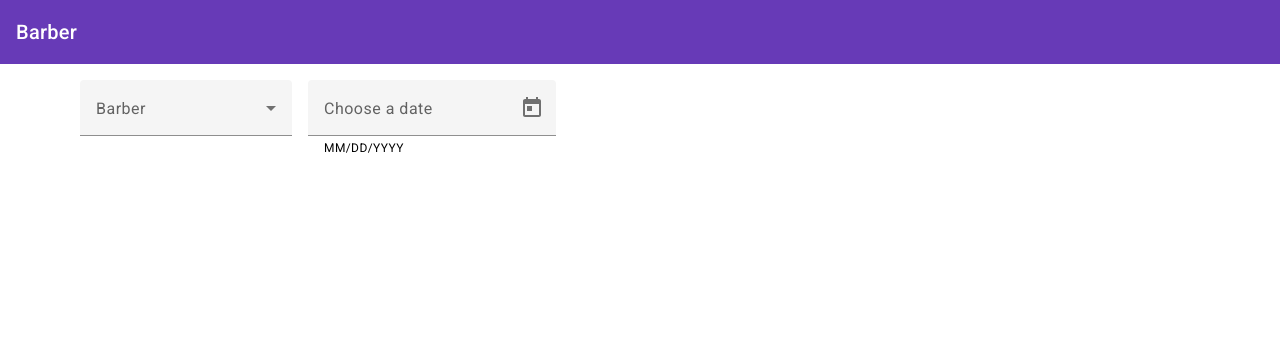
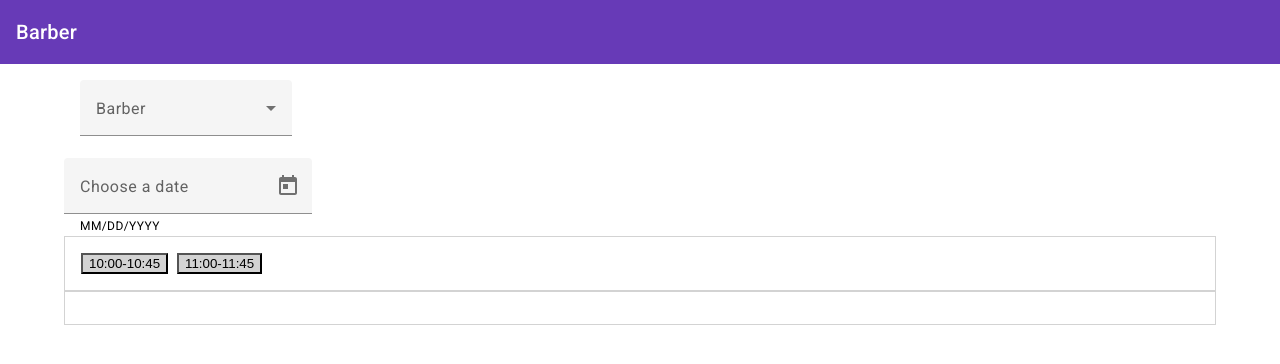
Before and after one commit to RoyalStevieG/Appointment-Manager, an Angular app: page / in a window 1280 px wide. Shown: the top 364 px of the page. Built offline with nearby package versions, Linux system fonts and the light colour scheme.

Commit message:
Added buttons and linked to form

```diff
--- a/src/app/app.component.html
+++ b/src/app/app.component.html
@@ -1,7 +1,7 @@
 <app-header></app-header>
 <main>
 
-  <app-book-appointments></app-book-appointments>
+  <app-book-appointments (appointmentCreated)="onBookingAdded($event)"></app-book-appointments>
 </main>
 
 
--- a/src/app/app.component.ts
+++ b/src/app/app.component.ts
@@ -1,5 +1,6 @@
 import { Component } from '@angular/core';
 import { Appointment } from './appointments/appointment.model';
+import { TimeSlot } from './appointments/time-slot.model';
 
 @Component({
   selector: 'app-root',
@@ -8,6 +9,12 @@ import { Appointment } from './appointments/appointment.model';
 })
 export class AppComponent {
   storedAppointments: Appointment[] = [];
+  storedTimes: TimeSlot[] = [];
 
-  title = 'Appointment-Manager';
+  onBookingAdded(appointment: Appointment) {
+    this.storedAppointments.push(appointment);
+    console.log(appointment);
+  }
+
+  // title = 'Appointment-Manager';
 }
--- a/src/app/app.module.ts
+++ b/src/app/app.module.ts
@@ -10,6 +10,7 @@ import { MatFormFieldModule } from '@angular/material/form-field';
 import { MatDatepickerModule } from '@angular/material/datepicker';
 import { MatNativeDateModule } from '@angular/material/core';
 import { MatCardModule } from '@angular/material/card';
+import { MatButtonModule } from '@angular/material/button';
 
 import { AppRoutingModule } from './app-routing.module';
 import { AppComponent } from './app.component';
@@ -39,6 +40,7 @@ import { datePicker } from './appointments/date-picker/date-picker.component';
     MatDatepickerModule,
     MatNativeDateModule,
     MatCardModule,
+    MatButtonModule,
   ],
   providers: [],
   bootstrap: [AppComponent],
--- a/src/app/appointments/book-appointments/book-appointments.component.css
+++ b/src/app/appointments/book-appointments/book-appointments.component.css
@@ -1,3 +1,25 @@
 app-dropdown-select {
     padding: 1rem;
 }
+
+button {
+    background-color: lightgray;
+}
+
+/* section {} */
+
+.flex-container {
+    display: flex;
+    /* flex-direction: row;
+    flex-wrap: wrap; */
+    /* margin: 1rem; */
+    border: 1px solid lightgray;
+    padding: 1rem;
+}
+
+.flex-container>div {
+    width: 6rem;
+    /* margin: 10px; */
+    /* padding: auto; */
+
+}
--- a/src/app/appointments/book-appointments/book-appointments.component.html
+++ b/src/app/appointments/book-appointments/book-appointments.component.html
@@ -1,4 +1,22 @@
+<!-- <form (submit)="onBookAppointment(postForm)" #postForm="ngForm"> -->
 <form action="">
     <app-dropdown-select></app-dropdown-select>
+    <form action=""></form>
     <app-date-picker></app-date-picker>
+
+
+    <section class="flex-container">
+        <div mat-stroked-button name="time-slot" mutli="true" *ngFor="let time of times">
+            <!-- OnClick Event -->
+            <button (click)="onSelectDate(time.slot)">{{time.slot}}</button>
+            <!-- <mat-error *ngIf="time.invalid">Please enter content text</mat-error> -->
+        </div>
+    </section>
+
+
+    <section class="flex-container">
+        <!-- <div class="button-row" mutli="true" *ngFor="let time of times">
+            <button mat-stroked-button type="submit">{{time.slot}}</button>
+        </div> -->
+    </section>
 </form>
--- a/src/app/appointments/book-appointments/book-appointments.component.ts
+++ b/src/app/appointments/book-appointments/book-appointments.component.ts
@@ -1,8 +1,32 @@
-import { Component } from '@angular/core';
+import { TimeSlot } from './../time-slot.model';
+import { Appointment } from './../appointment.model';
+import { Component, EventEmitter, Output } from '@angular/core';
+import { NgForm } from '@angular/forms';
 
 @Component({
   selector: 'app-book-appointments',
   templateUrl: './book-appointments.component.html',
   styleUrls: ['./book-appointments.component.css'],
 })
-export class bookAppointment {}
+export class bookAppointment {
+  times = [{ slot: '10:00-10:45' }, { slot: '11:00-11:45' }];
+  @Output() appointmentCreated = new EventEmitter<Appointment>();
+
+  onSelectDate(timeSlot: string) {
+    console.log('Test select: ' + timeSlot);
+  }
+
+  onBookAppointment(form: NgForm) {
+    if (form.invalid) {
+      return;
+    }
+    console.log('Test booking');
+
+    const appointment: Appointment = {
+      vendor_name: form.value.vendor_name,
+      appointment_time: form.value.appointment_time,
+      client_name: form.value.client_name,
+    };
+    this.appointmentCreated.emit(appointment);
+  }
+}
--- /dev/null
+++ b/src/app/appointments/time-slot.model.ts
@@ -0,0 +1,5 @@
+export interface TimeSlot {
+  start_time: Date;
+  end_time: Date;
+  timeString: string;
+}
```
